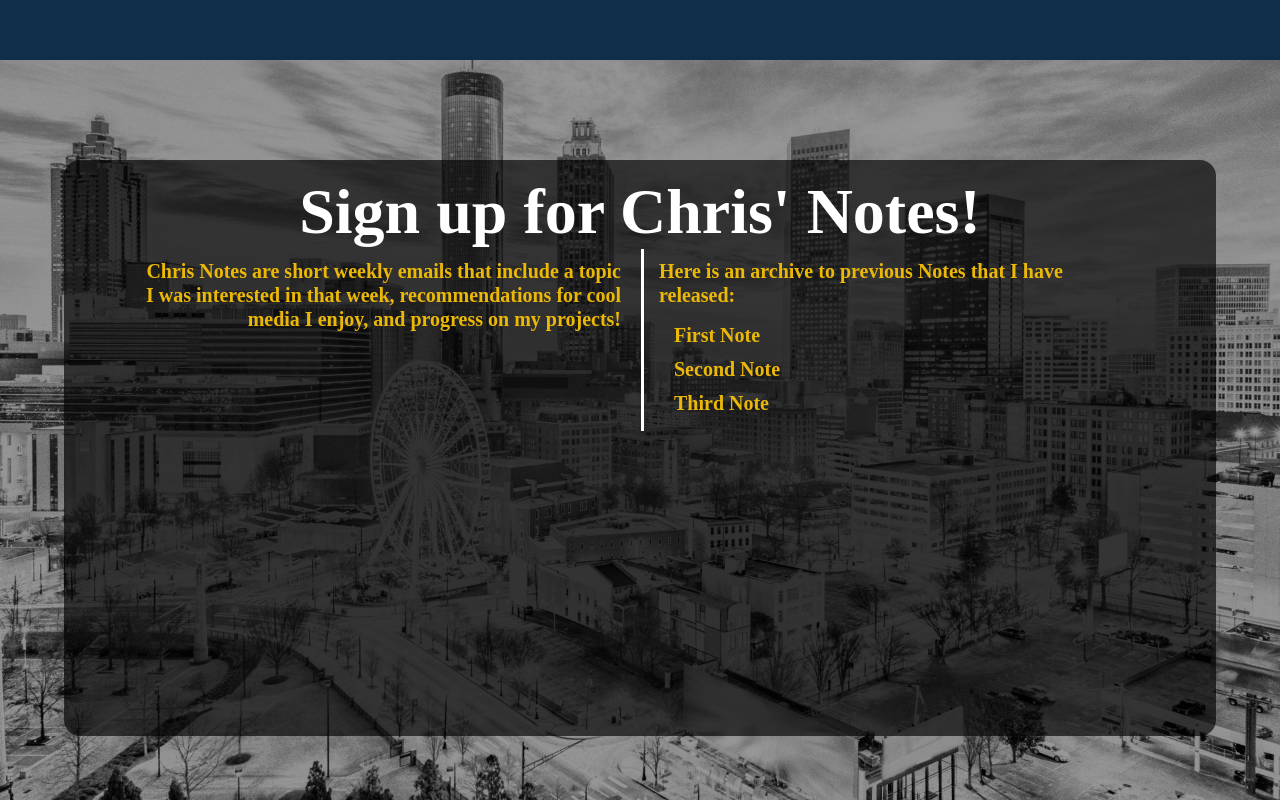
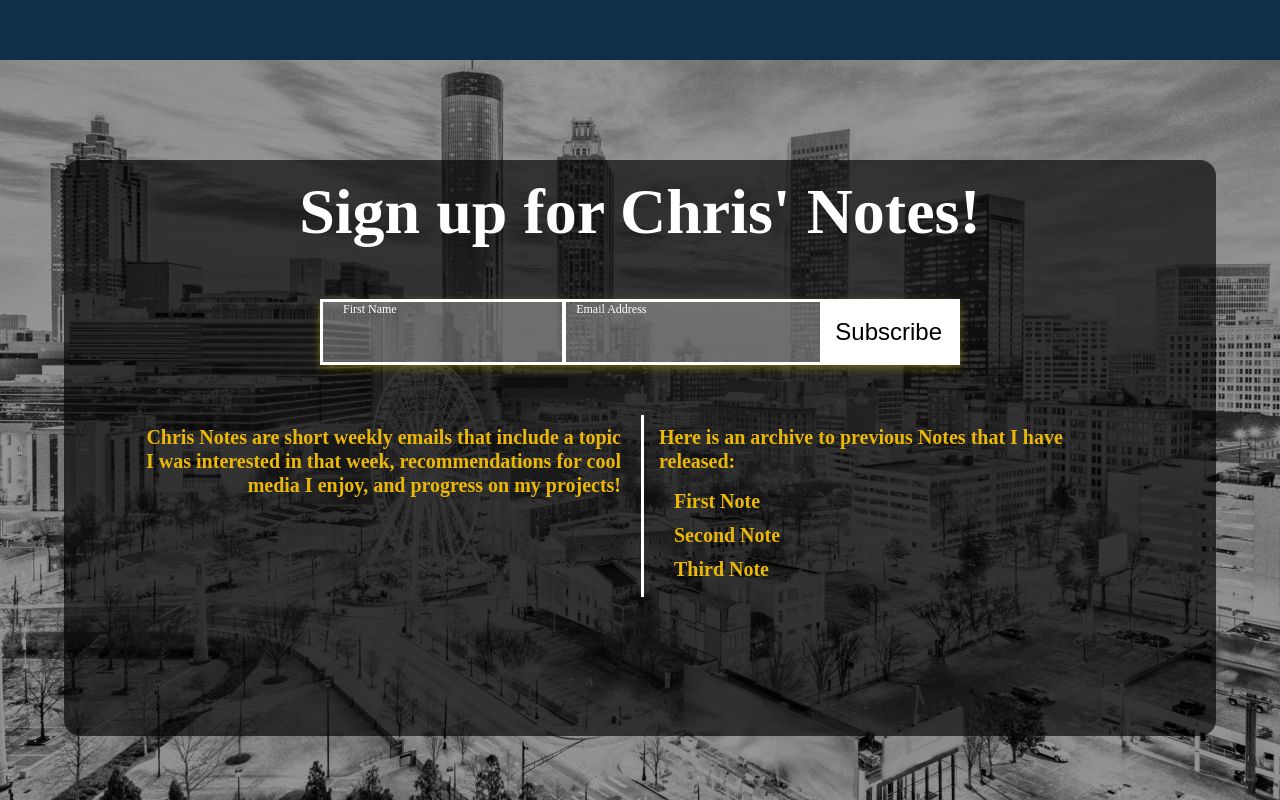
Before and after one commit to chrisjobando/personal-website-v2, a React (Create React App) app: page / in a window 1280 px wide. Shown: the part 2501-3301 px from the top of the page. Built offline with nearby package versions, Linux system fonts and the light colour scheme.

Commit message:
Work on adding form signup, must convert to JSX code

```diff
--- a/src/Components/Notes.js
+++ b/src/Components/Notes.js
@@ -22,6 +22,39 @@ class Notes extends Component {
       <header style={ myStyles }>
         <div className='rect'>
           <h1>{ this.props.title }</h1>
+          <div className="notes-signup-box">
+
+            <div id="mc_embed_signup">
+              <form action="https://github.us7.list-manage.com/subscribe/post?u=93526193f4277ff64a96284e0&amp;id=29966d00de"
+                method="post" id="mc-embedded-subscribe-form"
+                name="mc-embedded-subscribe-form" class="validate" target="_blank" novalidate>
+                <div id="mc_embed_signup_scroll">
+
+                  <div className="form-display">
+                    <div className="mc-field-group">
+                    	<label for="mce-FNAME">First Name </label>
+                    	<input type="text" value="" name="FNAME" class="" id="mce-FNAME" />
+                    </div>
+
+                    <div className="mc-field-group">
+                    	<label for="mce-EMAIL">Email Address </label>
+                    	<input type="email" value="" name="EMAIL" class="required email"
+                        id="mce-EMAIL" />
+                    </div>
+
+                    <div className="clear"><input type="submit" value="Subscribe" name="subscribe"
+                      id="mc-embedded-subscribe" class="button" /></div>
+                  </div>
+
+                  <div id="mce-responses" class="clear">
+                  	<div className="response" id="mce-error-response"></div>
+                  	<div className="response" id="mce-success-response"></div>
+                  </div>
+                </div>
+            </form>
+            </div>
+
+          </div>
           <div className="col-1">
             <p>Chris Notes are short weekly emails that include a topic I was interested in that week,
                recommendations for cool media I enjoy, and progress on my projects!</p>
--- a/src/SASS/notes.sass
+++ b/src/SASS/notes.sass
@@ -16,6 +16,60 @@ header
       padding-top: 15px
       font-size: 4rem
       color: #fff
+
+    .notes-signup-box
+      max-width: 640px
+      padding: 0
+      padding-left: 10px
+      box-sizing: border-box
+      width: 100%
+      display: flex
+      margin: 50px auto
+      background: rgba(white, 0.3)
+      border: 3px solid white
+      box-shadow: 0px 3px 8px rgba(yellow, 0.3)
+      color: white
+
+      .form-display
+        text-align: left
+        display: flex
+
+        .clear
+          margin-left: 25px
+
+        .mc-field-group
+          position: relative
+          flex: 2
+
+          &:first-child
+            border-right: 4px white solid
+
+        input
+          position: relative
+          border: 0
+          background: none
+          padding: 0
+          display: block
+          height: 60px
+          width: 100%
+          padding: 0 10px
+          font-size: 18px
+
+          &:focus
+            outline: none
+
+          &[type="submit"]
+            flex: 1
+            background: white
+            color: none
+            font-size: 24px
+            padding: 0 15px
+
+        label
+          position: absolute
+          z-index: 2
+          font-size: 12px
+          left: 10px
 
     p
       margin-top: 10px
```
